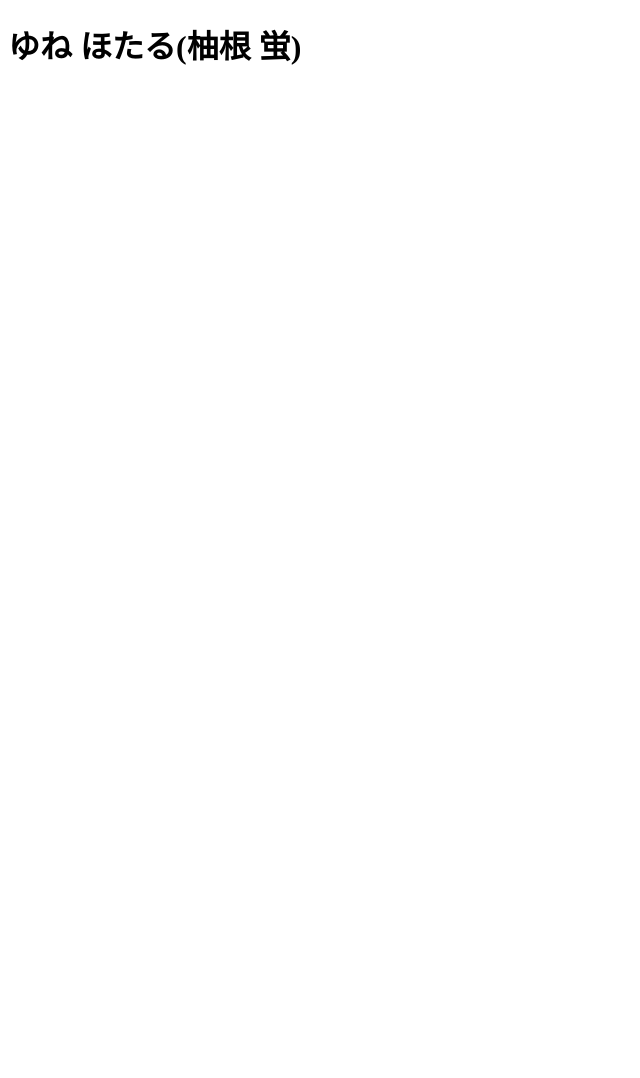
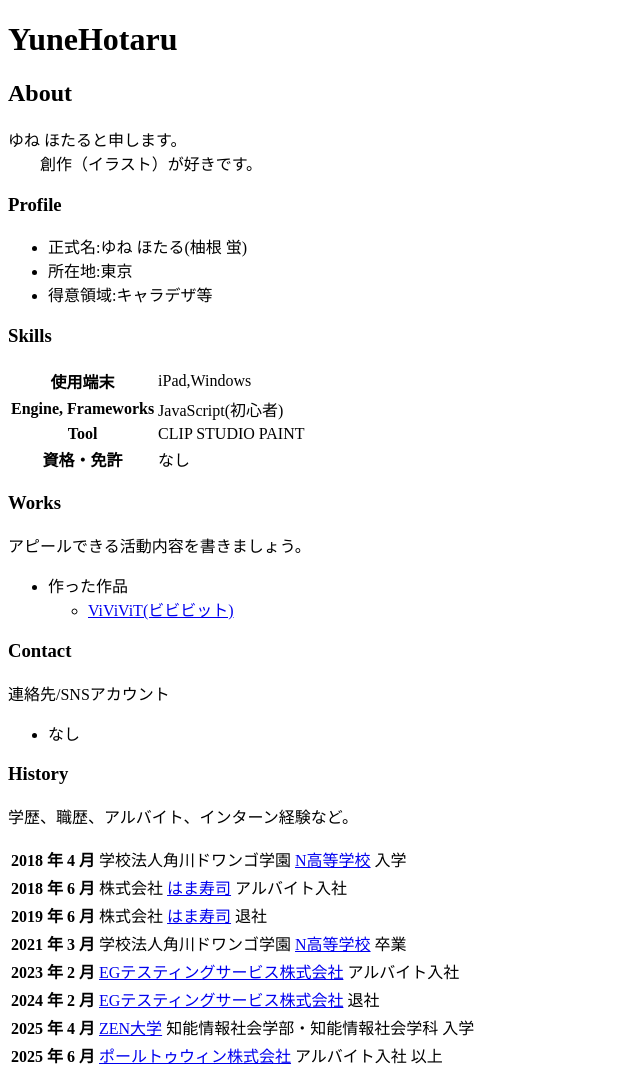
Before and after one commit to Lamp-Raita/YuneHotaru.github.io, a plain HTML site: page index.html in a window 1280 px wide. Shown: the whole page, without its empty margins (0-640 px from the left). Before the commit the page ends 800 px from the top, so only its background shows below. Drawn offline with Linux system fonts and the light colour scheme.

Commit message:
Update index.html

```diff
--- a/index.html
+++ b/index.html
@@ -3,9 +3,96 @@
   <head>
     <meta charset="utf-8">
     <meta name="viewport" content="width=device-width, initial-scale=1">
-    <title>ゆねほたるのポートフォリオ</title>
+    <title>YuneHotaruのポートフォリオ</title>
   </head>
   <body>
-    <h1>ゆね ほたる(柚根 蛍)</h1>
+    <h1>YuneHotaru</h1>
+
+    <h2>About</h2>
+    <p>
+      ゆね ほたると申します。<br>
+  　　創作（イラスト）が好きです。
+    </p>
+
+    <h3>Profile</h3>
+    <ul>
+      <li>正式名:ゆね ほたる(柚根 蛍)</li>
+      <li>所在地:東京</li>
+      <li>得意領域:キャラデザ等</li>
+    </ul>
+
+    <h3>Skills</h3>
+    <table>
+      <tr>
+        <th>使用端末</th>
+        <td>iPad,Windows</td>
+      </tr>
+      <tr>
+        <th>Engine, Frameworks</th>
+        <td>JavaScript(初心者)</td>
+      </tr>
+      <tr>
+        <th>Tool</th>
+        <td>CLIP STUDIO PAINT</td>
+      </tr>
+      <tr>
+        <th>資格・免許</th>
+        <td>なし</td>
+      </tr>
+    </table>
+
+    <h3>Works</h3>
+    <p>アピールできる活動内容を書きましょう。</p>
+    <ul>
+      <li>
+        作った作品
+        <ul>
+          <li><a href="https://www.vivivit.com/yunehotaru">ViViViT(ビビビット)</a></li>
+        </ul>
+      </li>
+    </ul>
+
+    <h3>Contact</h3>
+    <p>連絡先/SNSアカウント</p>
+    <ul>
+      <li>なし</a></li>
+    </ul>
+
+    <h3>History</h3>
+    <p>学歴、職歴、アルバイト、インターン経験など。</p>
+    <table>
+      <tr>
+        <th>2018 年 4 月</th>
+       <td>学校法人角川ドワンゴ学園 <a href="https://nnn.ed.jp/">N高等学校</a> 入学</td>
+      </tr>
+      <tr>
+        <th>2018 年 6 月</th>
+        <td>株式会社 <a href="https://www.hama-sushi.co.jp/">はま寿司</a> アルバイト入社</td>
+      </tr>
+      <tr>
+        <th>2019 年 6 月</th>
+        <td>株式会社 <a href="https://www.hama-sushi.co.jp/">はま寿司</a> 退社</td>
+      </tr>
+      <tr>
+        <th>2021 年 3 月</th>
+        <td>学校法人角川ドワンゴ学園 <a href="https://nnn.ed.jp/">N高等学校</a> 卒業</td>
+      </tr>
+      <tr>
+        <th>2023 年 2 月</th>
+        <td> <a href="https://eg-testing.co.jp/">EGテスティングサービス株式会社</a> アルバイト入社</td>
+      </tr>
+      <tr>
+        <th>2024 年 2 月</th>
+        <td> <a href="https://eg-testing.co.jp/">EGテスティングサービス株式会社</a> 退社</td>
+      </tr>
+      <tr>
+        <th>2025 年 4 月</th>
+        <td> <a href="https://zen.ac.jp/">ZEN大学</a> 知能情報社会学部・知能情報社会学科 入学</td>
+      </tr>
+      <tr>
+        <th>2025 年 6 月</th>
+         <td> <a href="https://www.ptw.inc/">ポールトゥウィン株式会社</a> アルバイト入社 以上</td>
+      </tr>
+    </table>
   </body>
 </html>
```
